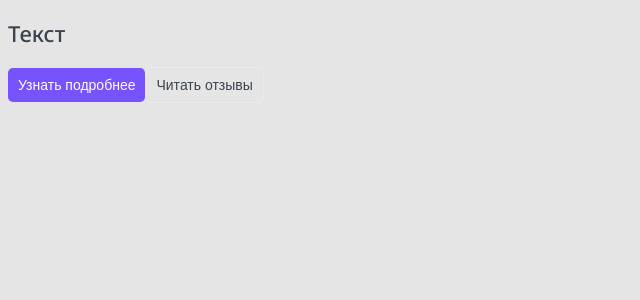
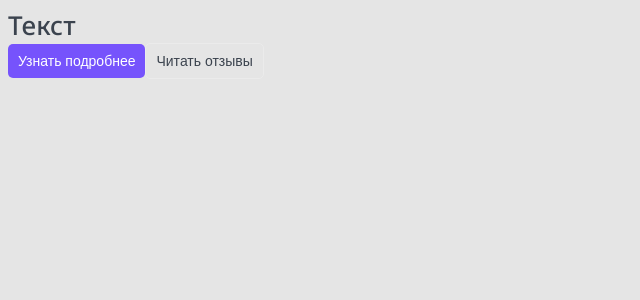
Before and after one commit to uzhas76064/top-app, a Next.js app: page / in a window 1280 px wide. Shown: the top 300 px of the page, without its empty margins (0-640 px from the left). Built offline with nearby package versions, Linux system fonts and the light colour scheme.

Commit message:
Added Button props

```diff
--- a/src/components/Button/Button.props.ts
+++ b/src/components/Button/Button.props.ts
@@ -1,6 +1,6 @@
-import {ReactNode} from "react";
+import {ButtonHTMLAttributes, DetailedHTMLProps, ReactNode} from "react";
 
-export interface ButtonProps {
+export interface ButtonProps extends DetailedHTMLProps<ButtonHTMLAttributes<HTMLButtonElement>, HTMLButtonElement>{
     children: ReactNode;
     appearance: 'primary' | 'ghost';
 }
--- a/src/components/Button/Button.tsx
+++ b/src/components/Button/Button.tsx
@@ -3,13 +3,13 @@ import {ButtonProps} from "@/components/Button/Button.props";
 import styles from './Button.module.css';
 import cn from 'classnames';
 
-export const Button = ({children, appearance}: ButtonProps):JSX.Element => {
+export const Button = ({children, appearance, className, ...props}: ButtonProps):JSX.Element => {
     return (
         <button
         className={cn(styles.button, {
             [styles.primary]: appearance === 'primary',
             [styles.ghost]: appearance === 'ghost'
-        })}>
+        })} {...props}>
             {children}
         </button>
     )
--- a/src/pages/index.tsx
+++ b/src/pages/index.tsx
@@ -8,7 +8,7 @@ export default function Home(): JSX.Element {
   return (
     <>
       <main >
-          <Headers tag='h2'>Текст</Headers>
+          <Headers tag='h1'>Текст</Headers>
           <Button appearance={'primary'}>Узнать подробнее</Button>
           <Button appearance={'ghost'}>Читать отзывы</Button>
       </main>
```
